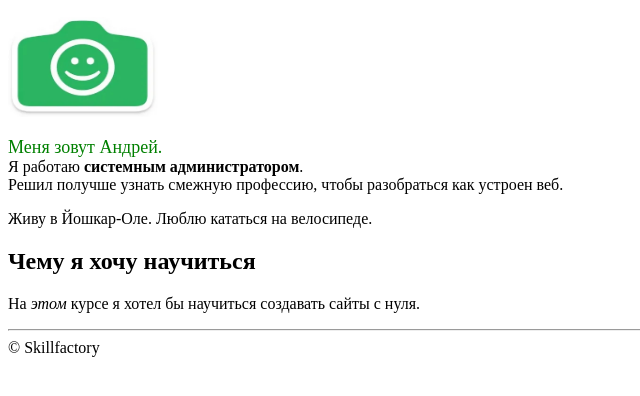
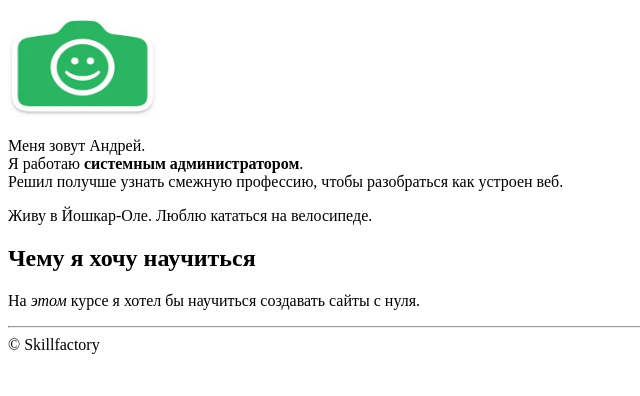
Before and after one commit to diorgius/task_4.9.1, a plain HTML site: page site/index.html in a window 1280 px wide. Shown: the part 146-542 px from the top of the page, without its empty margins (0-640 px from the left). Drawn offline with Linux system fonts and the light colour scheme.

Commit message:
update files

```diff
--- a/site/index.html
+++ b/site/index.html
@@ -1,5 +1,5 @@
 <!DOCTYPE html>
-<html>
+<html lang="en">
 <head>
     <meta charset="utf-8">
     <title>Моя первая веб-страница</title>
@@ -17,7 +17,7 @@
         <!--Изменил данные-->
         <img src="images/photo.jpg" width="150" height="100" alt="Здесь моя фотография" title="Здесь моя фотография">
         <p>
-            <font size="4" color="green">Меня зовут Андрей.</font><br>
+            Меня зовут Андрей.<br>
             Я работаю <strong>системным администратором</strong>.<br>
             Решил получше узнать смежную профессию, чтобы разобраться как устроен веб.
         </p>
```
Also changed, not shown: site/pages/about.html (+1 -1 lines), site/pages/contacts.html (+1 -1 lines).
